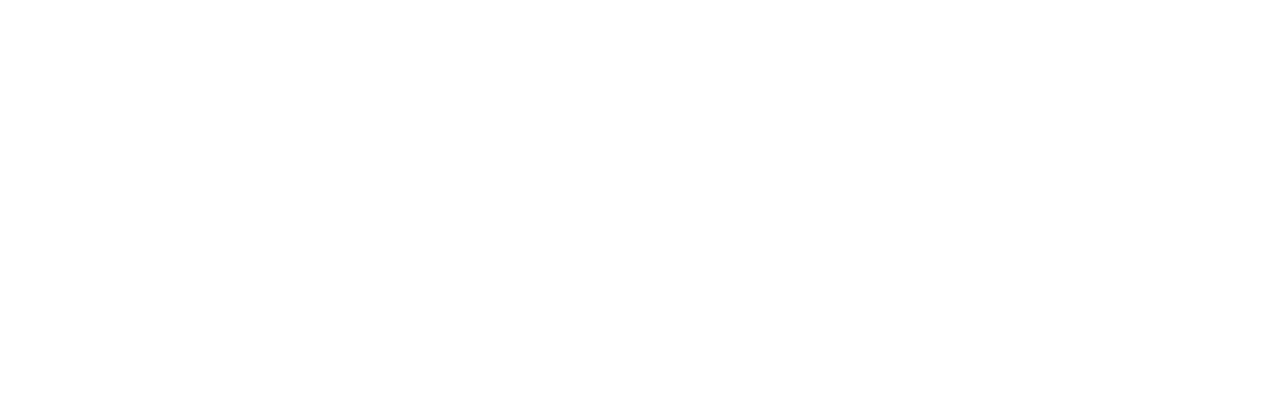
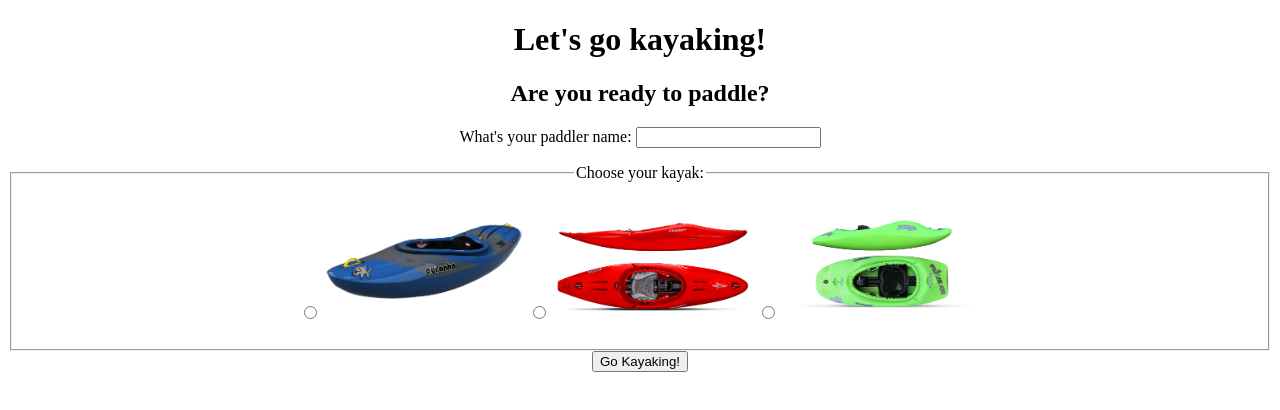
Before and after one commit to EmNicholson93/Kayak-Adventure, a plain HTML site: page index.html in a window 1280 px wide. Drawn offline with Linux system fonts and the light colour scheme.

Commit message:
populated index.html page with form feildset and img

```diff
--- a/index.html
+++ b/index.html
@@ -4,9 +4,39 @@
     <meta charset="UTF-8">
     <meta name="viewport" content="width=device-width, initial-scale=1.0">
     <meta http-equiv="X-UA-Compatible" content="ie=edge">
-    <title>Document</title>
+    <link rel="stylesheet" href="./src/styles.css">
+    <title>Let's go kayaking</title>
 </head>
 <body>
-
+    <header>
+        <h1>Let's go kayaking!</h1>
+    </header>
+    <main>
+        <h2>Are you ready to paddle?</h2>
+            <form>
+                <p>
+                    <label for="name">What's your paddler name:</label>
+                    <input id="name" name="name" required>
+                </p>
+                <fieldset>
+                    <legend>Choose your kayak:</legend>
+                    <p id="kayak">
+                        <label>
+                            <input type="radio" name="kayak" value="creeker">
+                            <img src="../assets/Creeker1.png" alt="creek kayak">
+                        </label>
+                        <label>
+                            <input type="radio" name="kayak" value="slicy">
+                            <img src="../assets/slicey.png" alt="slicy kayak">
+                        </label>
+                        <label>
+                            <input type="radio" name="kayak" value="playboat">
+                            <img src="../assets/playboat.png" alt="playboat kayak">
+                        </label>
+                    </p>
+            </fieldset>
+            <button>Go Kayaking!</button>
+        </form>
+    </main>
 </body>
 </html>
--- /dev/null
+++ b/src/styles.css
@@ -0,0 +1,7 @@
+img {
+    width: 200px;
+}
+
+body {
+    text-align: center;
+}
```
Also changed, not shown: assets/Creeker1.png (added), assets/creeker.png (added), assets/playboat.png (added), assets/slicey.png (added), test/index.html (line endings or trailing spaces).
